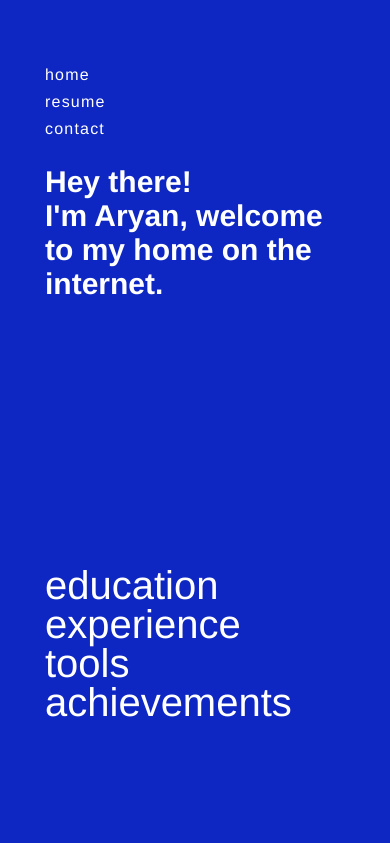
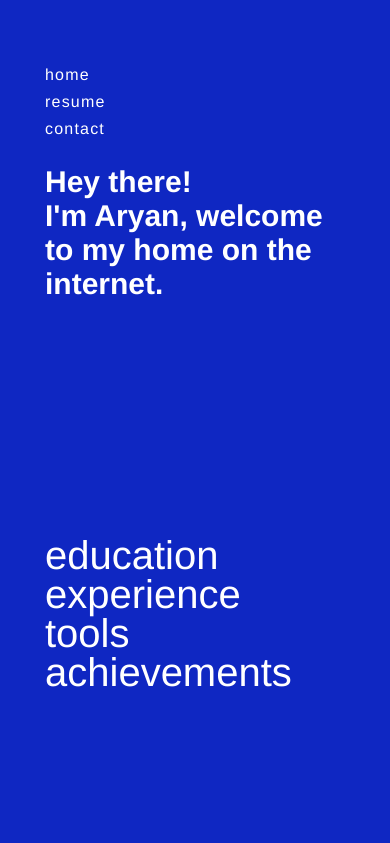
Before and after one commit to aryanxarora/aryanxarora.github.io, a plain HTML site: page index.html in a window 390 px wide. Shown: the top 843 px of the page. Drawn offline with Linux system fonts and the light colour scheme.

Commit message:
pls work again

```diff
--- a/css/style.css
+++ b/css/style.css
@@ -108,7 +108,7 @@ nav ul li a {
     }
 
     .content {
-        bottom: 70px;
+        bottom: 100px;
     }
 
     .content ul {
```
